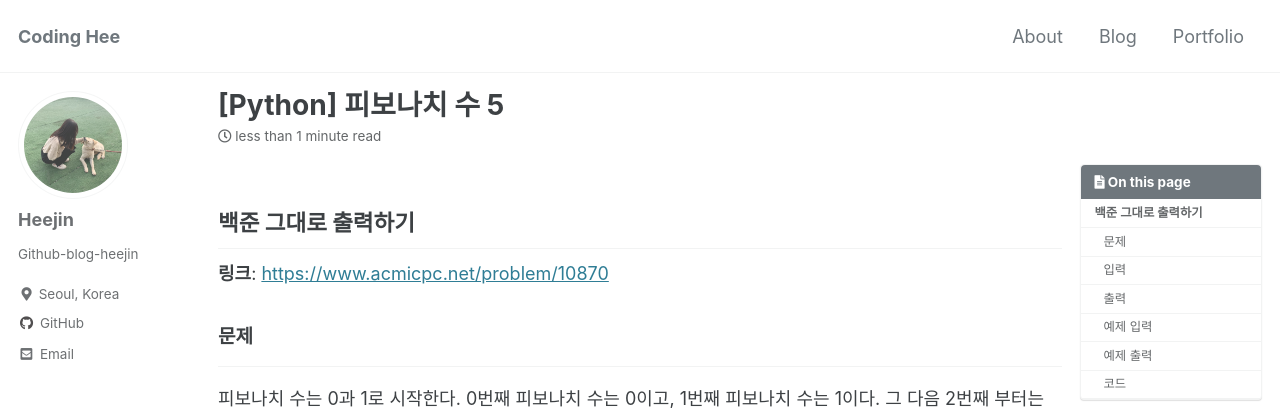
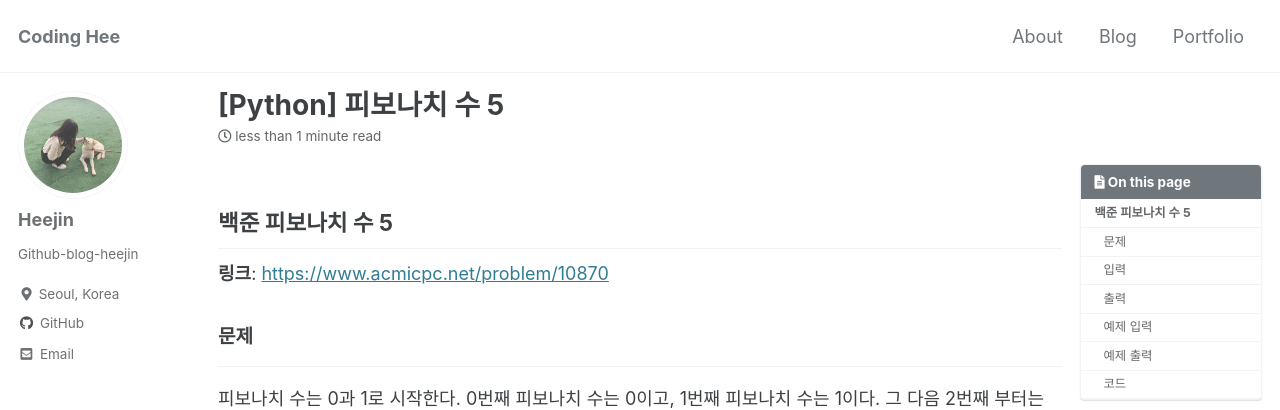
Before and after one commit to heejin99/heejin99.github.io, a Jekyll site: the page built from _posts/2021-07-30-[Python] 피보나치 수 5.md, in a window 1280 px wide and 900 px high. Shown: the top 410 px of the window. Built offline with Jekyll 4.4.1, drawn with Linux system fonts in a browser that asks for light colours; cached includes are drawn as plain includes; comment, search, counter and statistics services are not loaded.

Commit message:
파이썬 백준 피보나치 수 5 수정

```diff
--- a/_posts/2021-07-30-[Python] 피보나치 수 5.md
+++ b/_posts/2021-07-30-[Python] 피보나치 수 5.md
@@ -15,7 +15,7 @@ last_modified_at: 2021-07-30T01:22:30-05:00
 
 
 
-## 백준 그대로 출력하기
+## 백준 피보나치 수 5
 
 **링크**: <https://www.acmicpc.net/problem/10870>
 
```
